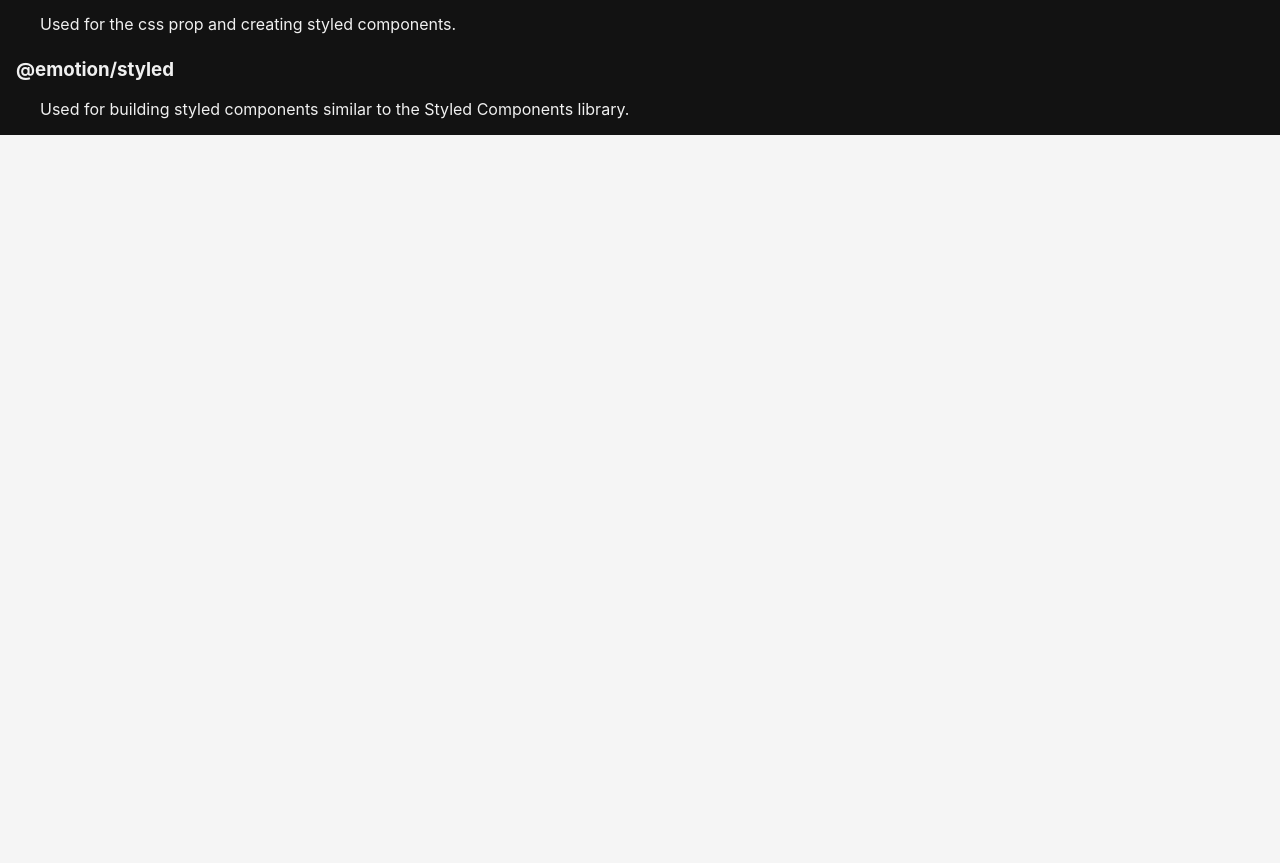
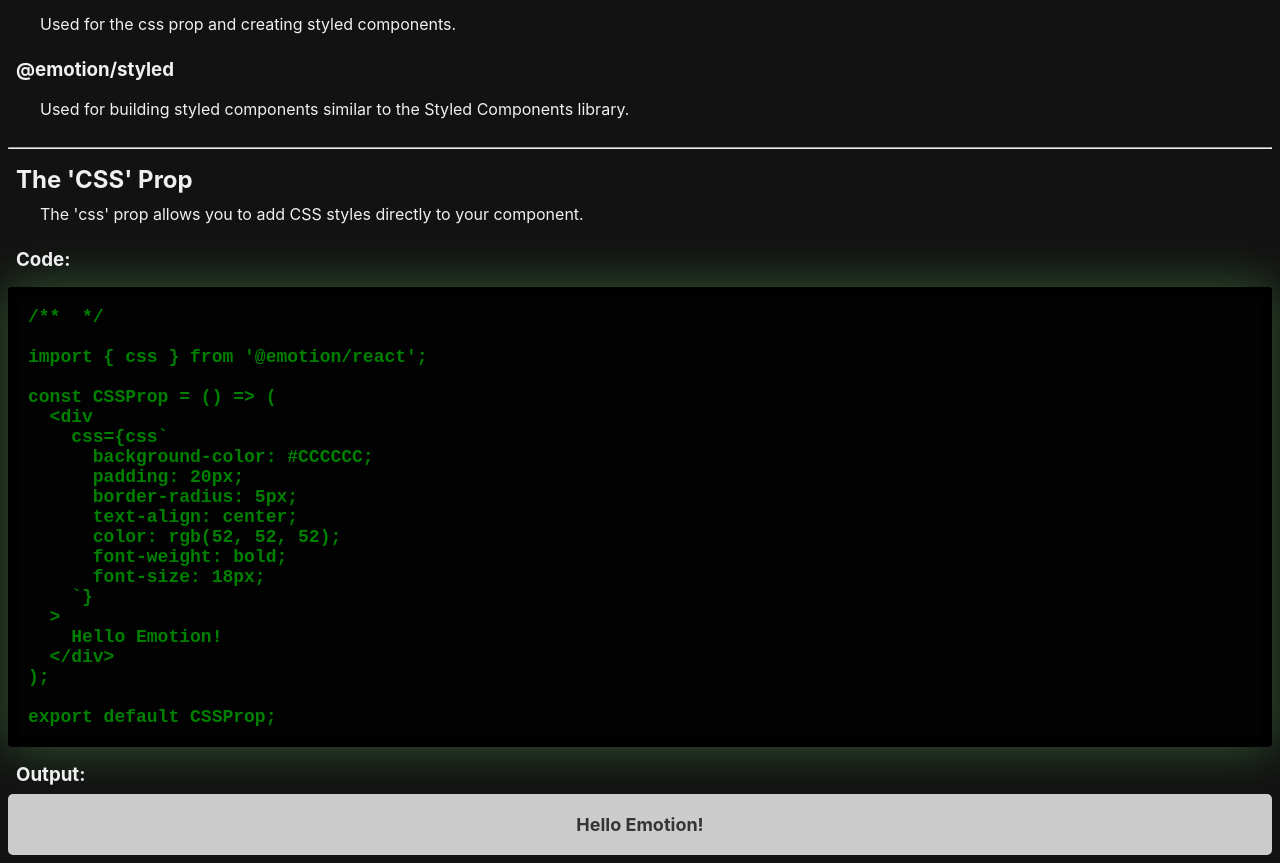
Before and after one commit to rees-kyle/react_showcase, a React (Create React App) app in the folder project/: page /react_showcase/emotion in a window 1280 px wide. Shown: the part 1300-2163 px from the top of the page. Before the commit the page ends 1435 px from the top, so only its background shows below. Built offline with nearby package versions, Linux system fonts and the light colour scheme.

Commit message:
Add CSSProp component
- Added component file.
- Added to index in components folder.
- Imported and added component to page.

```diff
--- /dev/null
+++ b/project/src/components/styling/emotion/CSSProp.js
@@ -0,0 +1,64 @@
+/** @jsxImportSource @emotion/react */
+
+/*
+This pragma tells the compiler to use Emotion's JSX transformation,
+enabling the use of the `css` prop for styling
+without needing to import the `css` function in every component.
+*/
+
+import { css } from '@emotion/react'; // Importing Emotion for the `css` prop functionality
+
+const CSSProp = () => (
+  <div>
+    <br/>
+    <hr/>
+    <h2>The 'CSS' Prop</h2>
+    <p>The 'css' prop allows you to add CSS styles directly to your component.</p>
+
+    <h3>Code:</h3>
+    <pre>
+      <code>
+        {`/** @jsxImportSource @emotion/react */
+
+import { css } from '@emotion/react';
+
+const CSSProp = () => (
+  <div
+    css={css\`
+      background-color: #CCCCCC;
+      padding: 20px;
+      border-radius: 5px;
+      text-align: center;
+      color: rgb(52, 52, 52);
+      font-weight: bold;
+      font-size: 18px;
+    \`}
+  >
+    Hello Emotion!
+  </div>
+);
+
+export default CSSProp;
+`}
+      </code>
+    </pre>
+
+
+    <h3>Output:</h3>
+    <div
+      css={css`
+        background-color: #CCCCCC;
+        padding: 20px;
+        border-radius: 5px;
+        text-align: center;
+        color: rgb(52, 52, 52);
+        font-weight: bold;
+        font-size: 18px;
+      `}
+    >
+      Hello Emotion!
+    </div>
+  </div>
+);
+
+export default CSSProp;
--- a/project/src/components/styling/emotion/index.js
+++ b/project/src/components/styling/emotion/index.js
@@ -1,3 +1,4 @@
 export { default as Emotion } from './Emotion';
 export { default as Setup } from './Setup';
 export { default as Usage } from './Usage';
+export { default as CSSProp } from './CSSProp';
--- a/project/src/pages/styling/EmotionPage.js
+++ b/project/src/pages/styling/EmotionPage.js
@@ -1,7 +1,8 @@
 import {
   Emotion,
   Setup,
-  Usage
+  Usage,
+  CSSProp
 } from '../../components/styling/emotion';
 
 const EmotionPage = () => {
@@ -10,6 +11,7 @@ const EmotionPage = () => {
       <Emotion />
       <Setup />
       <Usage />
+      <CSSProp />
     </>
   );
 };
```
